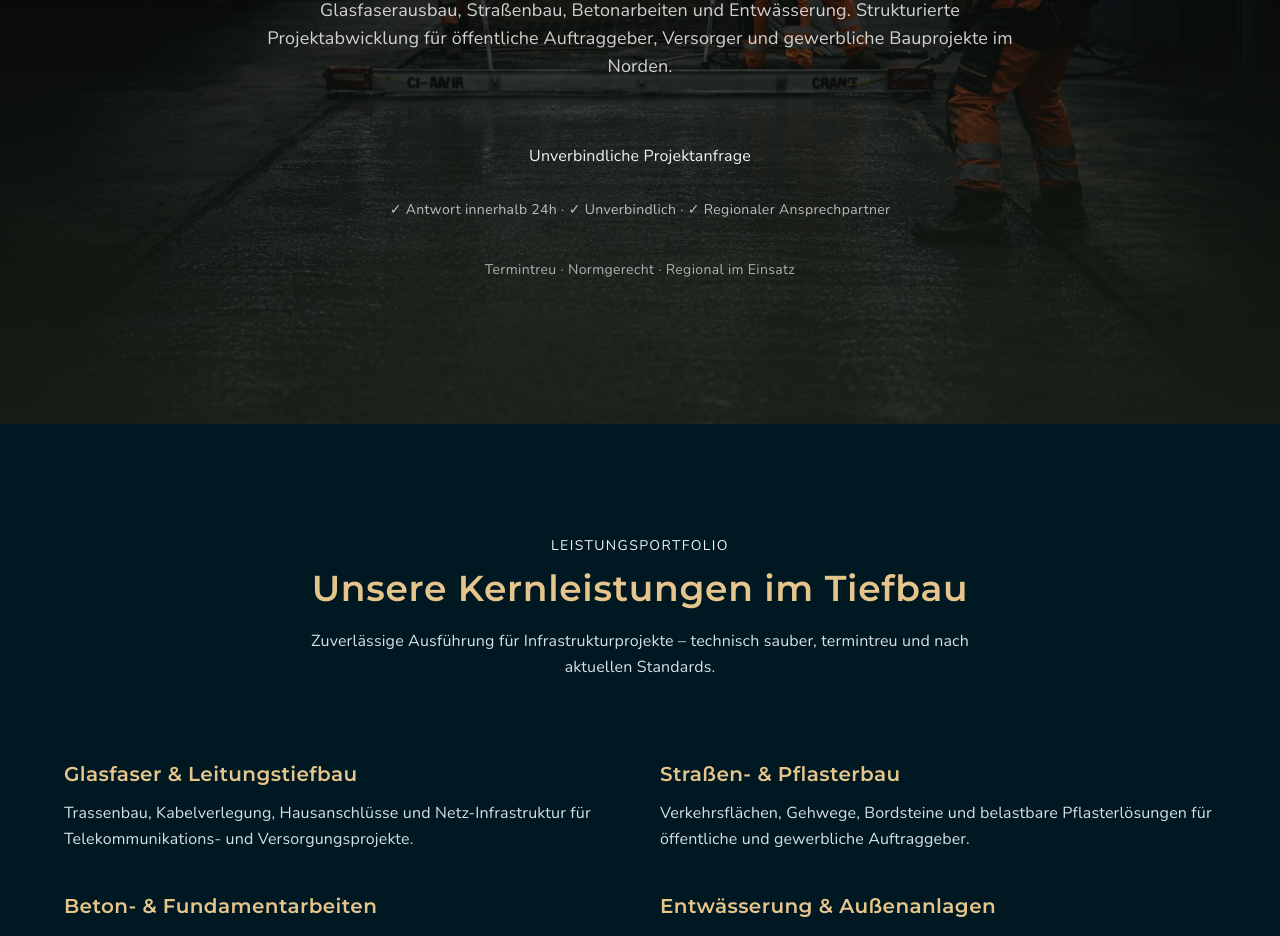
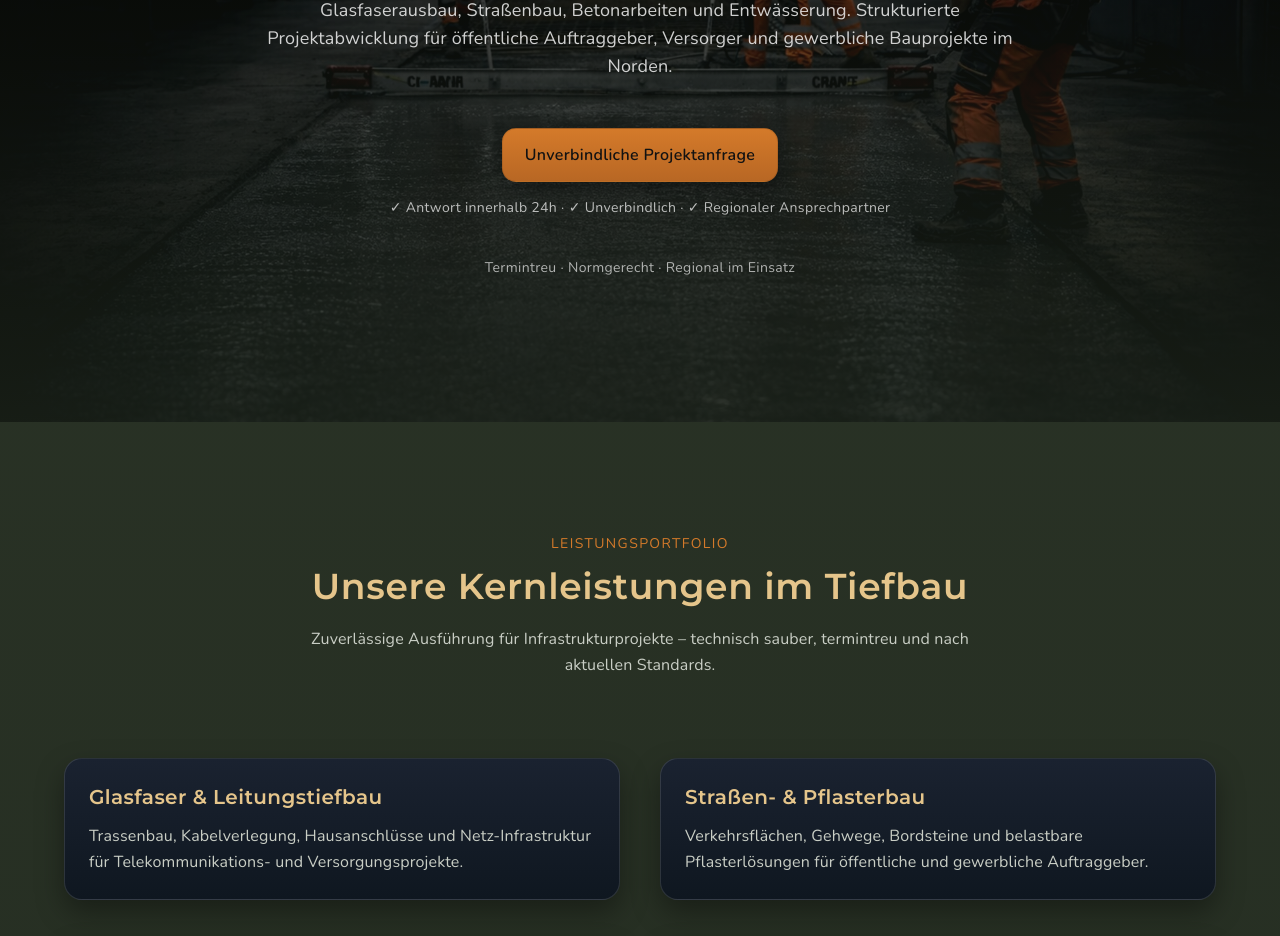
Before and after one commit to Jamoko112026/Jamoko-v1, a React (Vite) app: page /slb in a window 1280 px wide. Shown: the part 420-1356 px from the top of the page. Built offline with nearby package versions, Linux system fonts and the light colour scheme.

Commit message:
SLB: isolate theme with brand-slb scope + restore olive/orange business colors

```diff
--- a/src/assets/themes/slb_theme.css
+++ b/src/assets/themes/slb_theme.css
@@ -1,44 +1,41 @@
 /* =====================================
    SL Bautec Theme – Business Tiefbau Pro
    Olive Base · Asphalt Depth · Soft Orange
+   Scope: ONLY active when <html class="brand-slb">
 ===================================== */
 
-:root {
+.brand-slb {
 
   /* ===== OLIVE BASE (PAGE) ===== */
-
   --sl-olive-main: #2A3326;   /* Haupt-Oliv */
   --sl-olive-dark: #1E261C;   /* Tiefen-Oliv */
 
   /* ===== ASPHALT BUSINESS DEPTH ===== */
-
   --sl-bg-soft: #1A2230;      /* Card Top */
   --sl-bg-deep: #0F1720;      /* Card Bottom */
 
   /* ===== CONSTRUCTION ACCENT ===== */
-
   --sl-accent-main: #D47A2A;  /* Baustellen Orange */
   --sl-accent-soft: #E3A15C;
 
   /* ===== TEXT ===== */
-
   --sl-text-main: #F1F3EE;
   --sl-text-muted: #C9CEC5;
 
   /* ===== EFFECT ===== */
+  --sl-glow-orange: rgba(212, 122, 42, 0.28);
 
-  --sl-glow-orange: rgba(212, 122, 42, 0.28);
+  /* optional: borders / glass */
+  --sl-border: rgba(241, 243, 238, 0.12);
+  --sl-glass: rgba(0, 0, 0, 0.28);
 }
-
-
 
 /* ======================
    PAGE BACKGROUND
 ====================== */
 
-.theme-sl {
-  background:
-    linear-gradient(
+.brand-slb .theme-sl {
+  background: linear-gradient(
     180deg,
     var(--sl-olive-main) 0%,
     var(--sl-olive-dark) 100%
@@ -48,15 +45,12 @@
   min-height: 100vh;
 }
 
-
-
 /* ======================
    CARDS / CONTENT BLOCKS
 ====================== */
 
-.sl-card {
-  background:
-    linear-gradient(
+.brand-slb .sl-card {
+  background: linear-gradient(
     180deg,
     var(--sl-bg-soft),
     var(--sl-bg-deep)
@@ -65,27 +59,23 @@
   border-radius: 18px;
   padding: 24px;
 
-  box-shadow:
-    0 12px 28px rgba(0,0,0,0.35);
+  border: 1px solid var(--sl-border);
 
+  box-shadow: 0 12px 28px rgba(0,0,0,0.35);
   transition: all .25s ease;
 }
 
-.sl-card:hover {
+.brand-slb .sl-card:hover {
   transform: translateY(-2px);
-  box-shadow:
-    0 16px 36px rgba(0,0,0,0.45);
+  box-shadow: 0 16px 36px rgba(0,0,0,0.45);
 }
-
-
 
 /* ======================
    BUTTON SYSTEM
 ====================== */
 
-.sl-btn {
-  background:
-    linear-gradient(
+.brand-slb .sl-btn {
+  background: linear-gradient(
     180deg,
     var(--sl-accent-main),
     #B86724
@@ -99,30 +89,26 @@
   font-weight: 600;
   letter-spacing: .02em;
 
-  box-shadow:
-    0 8px 18px rgba(0,0,0,.35);
+  border: 1px solid rgba(0,0,0,0.10);
 
+  box-shadow: 0 8px 18px rgba(0,0,0,.35);
   transition: all .25s ease;
 }
 
-.sl-btn:hover {
+.brand-slb .sl-btn:hover {
   background: var(--sl-accent-soft);
-  box-shadow:
-    0 0 18px var(--sl-glow-orange);
-
+  box-shadow: 0 0 18px var(--sl-glow-orange);
   transform: translateY(-2px);
 }
-
-
 
 /* ======================
    TEXT UTILITIES
 ====================== */
 
-.sl-text-muted {
+.brand-slb .sl-text-muted {
   color: var(--sl-text-muted);
 }
 
-.sl-accent {
+.brand-slb .sl-accent {
   color: var(--sl-accent-main);
 }
--- a/src/pages/SLB.tsx
+++ b/src/pages/SLB.tsx
@@ -1,3 +1,10 @@
+// src/pages/SLB.tsx
+import { useEffect } from "react";
+
+// SLB Theme (isoliert nur für /slb)
+import "../assets/themes/slb_theme.css";
+
+// Sections
 import SLBHero from "../sections/slb/SLBHero";
 import SLBServices from "../sections/slb/SLBServices";
 import SLBTrust from "../sections/slb/SLBTrust";
@@ -9,9 +16,14 @@ import SLBFooter from "../sections/slb/SLBFooter";
 import SLBMobileCTA from "../sections/slb/SLBMobileCTA";
 
 export default function SLB() {
+  // Aktiviert SLB Tokens nur auf dieser Route
+  useEffect(() => {
+    document.documentElement.classList.add("brand-slb");
+    return () => document.documentElement.classList.remove("brand-slb");
+  }, []);
+
   return (
     <div className="theme-sl min-h-screen">
-
       <SLBHero />
       <SLBServices />
       <SLBTrust />
@@ -23,10 +35,15 @@ export default function SLB() {
       {/* Final CTA */}
       <SLBCTA />
 
-      <SLBContact />
+      {/* Kontakt muss eine ID bekommen, wenn MobileCTA dahin scrollen soll */}
+      <div id="slb-kontakt">
+        <SLBContact />
+      </div>
+
       <SLBFooter />
 
-<SLBMobileCTA />
+      {/* Sticky Mobile CTA: immer als letztes rendern */}
+      <SLBMobileCTA />
     </div>
   );
 }
```
Lines whose indentation alone changed are shown as unchanged.
